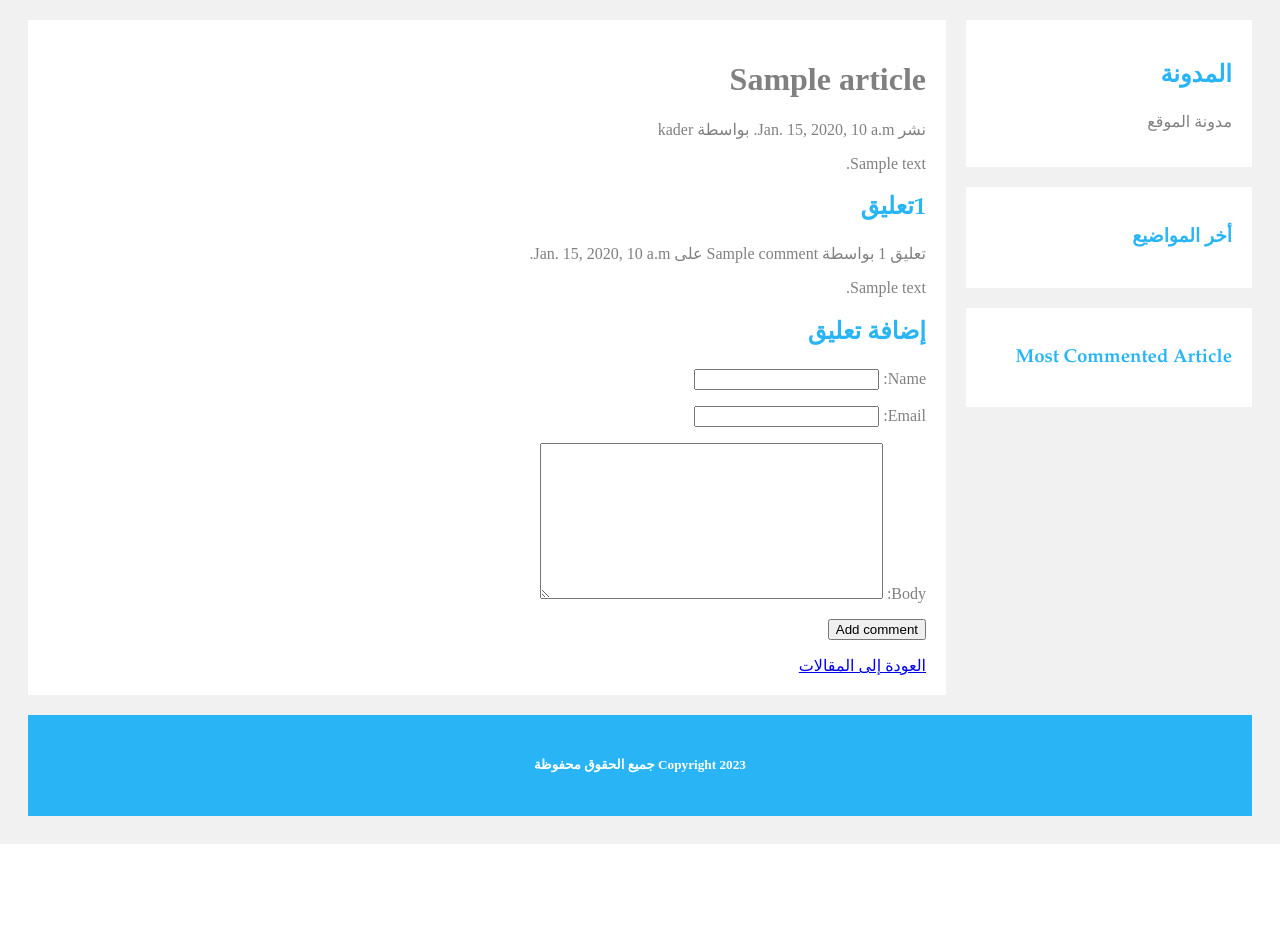
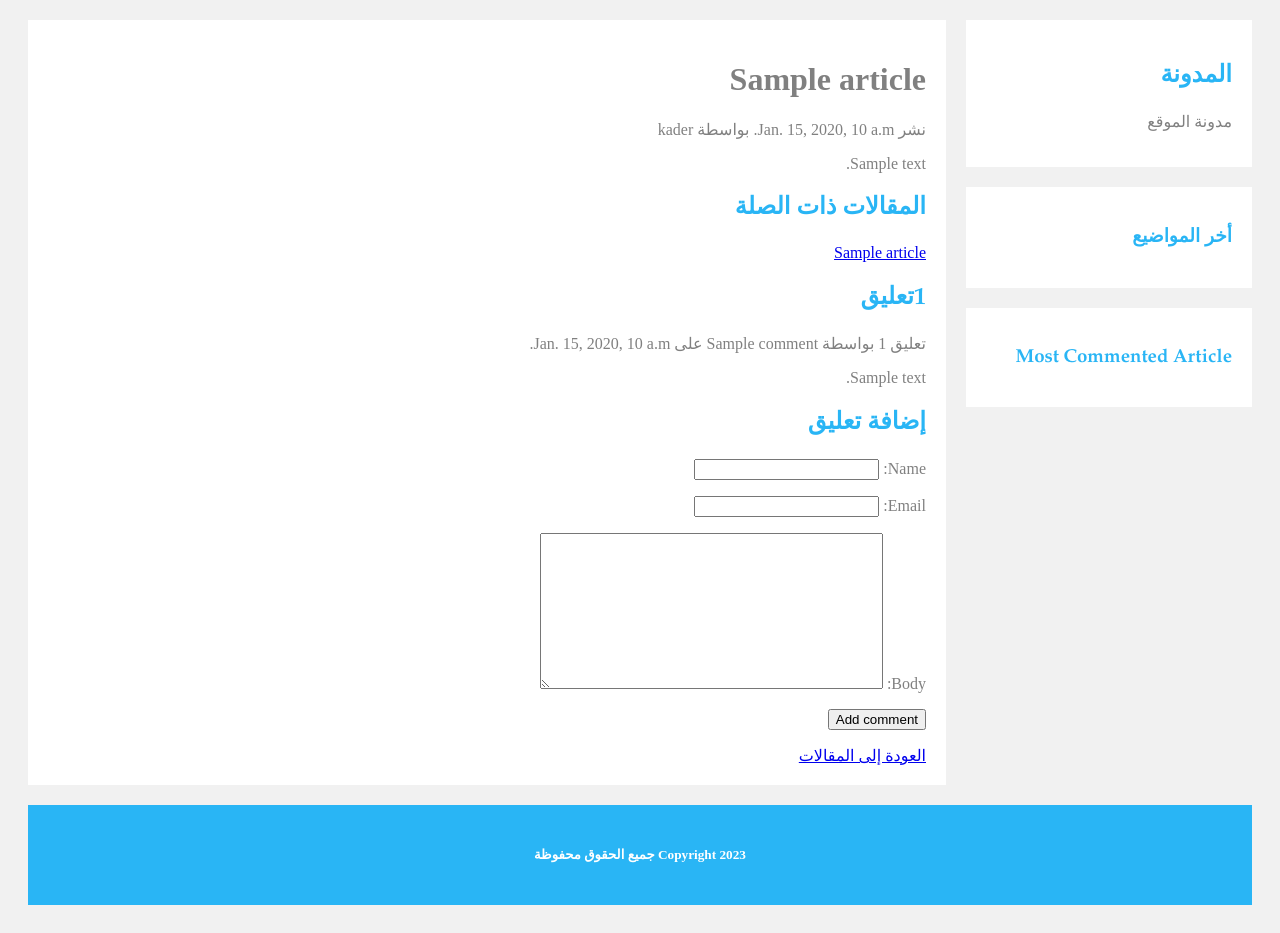
Before and after one commit to kader14/blog_app, a Django app: template blog/templates/blog/detail.html in a window 1280 px wide. Shown: the part 176-1109 px from the top of the page. Before the commit the page ends 1020 px from the top, so only its background shows below. Run offline with Django 4.2, Linux system fonts and the light colour scheme; data comes from the database, SQL or seed files in the repository; tables that the repository leaves empty hold one stand-in row (values such as "Sample post"); the template is opened without the code that fills it: values that come from a table or form of the project are taken from there, most other values are stand-ins (such as "Sample title", 1, 10 or a date in 2020); parts of the project's set-up code (start-up, migrations or seed data) failed here and were passed over.

Commit message:
Displayed similar articles in article detail page

```diff
--- a/blog/templates/blog/detail.html
+++ b/blog/templates/blog/detail.html
@@ -8,6 +8,14 @@
     نشر {{article.publish}} بواسطة {{article.author}}
 </p>
 {{ article.body|linebreaks }}
+<h2>المقالات ذات الصلة</h2>
+{% for article in similar_articles %}
+    <p>
+        <a href="{{ article.get_canonical_url }}">{{ article.title }}</a>
+    </p>
+{% empty %}
+    لا يوجد أي مقالات ذات صلة
+{% endfor %}
 {% with comments.count as total_comments %}
     <h2>
         {{ total_comments }}تعليق {{ total_comments|pluralize }}
@@ -20,6 +28,8 @@
             تعليق {{ forloop.counter }} بواسطة {{ comment.name }} على {{ comment.created }}
         </p>
         {{ comment.body|linebreaks }}
+
+
     </div>
 {% empty %}
     <div>
```
Also changed, not shown: blog/views.py (+8 -1 lines).
